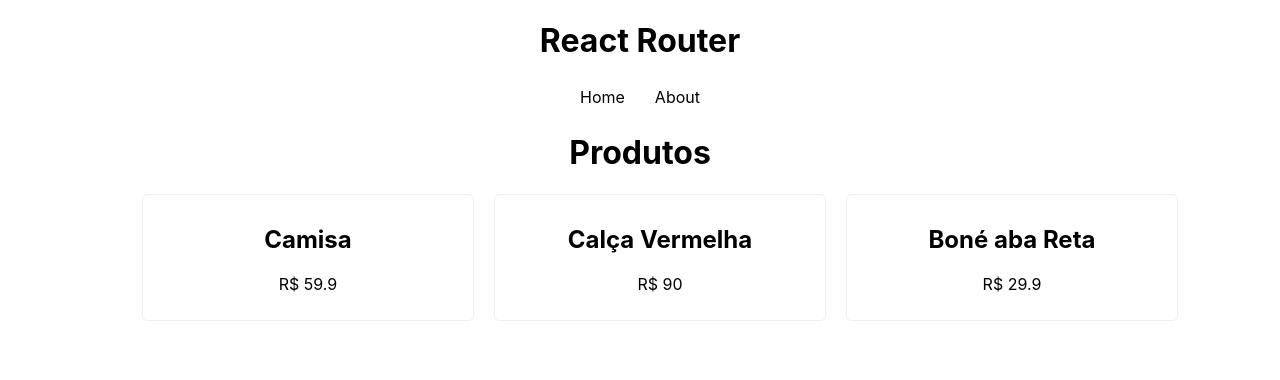
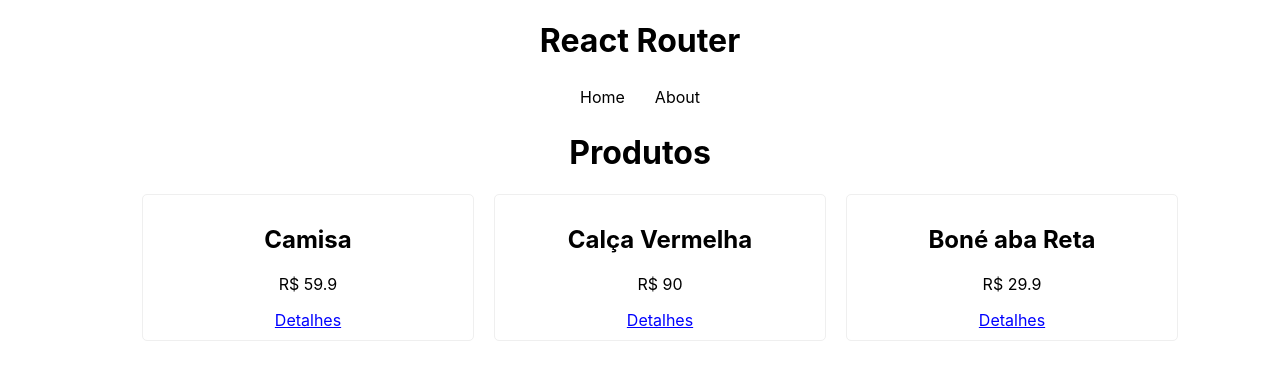
Before and after one commit to gabrielestefono/Cursos-React, a React (Create React App) app in the folder mateus_battisti/08_react_router/: page / in a window 1280 px wide. Shown: the top 380 px of the page. Built offline with nearby package versions, Linux system fonts and the light colour scheme; data requests are answered from the project's data file.

Commit message:
Rotas dinâmicas

```diff
--- a/mateus_battisti/08_react_router/src/App.tsx
+++ b/mateus_battisti/08_react_router/src/App.tsx
@@ -6,6 +6,7 @@
 import Home from './pages/home';
 import About from './pages/about';
 import Navbar from './components/navbar';
+import Product from './pages/product';
 
 function App() {
   return (
@@ -16,6 +17,7 @@
         <Routes>
           <Route path='/' element={<Home/>} />
           <Route path='/about' element={<About/>} />
+          <Route path='/product/:id' element={<Product/>}/>
         </Routes>
       </BrowserRouter>
     </div>
--- a/mateus_battisti/08_react_router/src/pages/home.css
+++ b/mateus_battisti/08_react_router/src/pages/home.css
@@ -13,3 +13,7 @@
 	margin: 0 0.625rem;
 	width: 25%;
 }
+
+.link{
+	color: blue;
+}
--- a/mateus_battisti/08_react_router/src/pages/home.tsx
+++ b/mateus_battisti/08_react_router/src/pages/home.tsx
@@ -14,9 +14,10 @@
 			<ul className="products">
 				{items?.map((item) =>
 					(<li key={item.id}>
-						<h2>{item.name}</h2>
-						<p>R$ {item.price}</p>
-					</li>))}
+							<h2>{item.name}</h2>
+							<p>R$ {item.price}</p>
+							<Link to={`product/${item.id}`} className='link'>Detalhes</Link>
+						</li>))}
 			</ul>
 		</div>
 	)
--- /dev/null
+++ b/mateus_battisti/08_react_router/src/pages/product.tsx
@@ -0,0 +1,8 @@
+import { useParams } from "react-router-dom"
+
+export default function Product(){
+	const {id} = useParams();
+	return (
+		<p>Id do producto {id}</p>
+	)
+}
```
